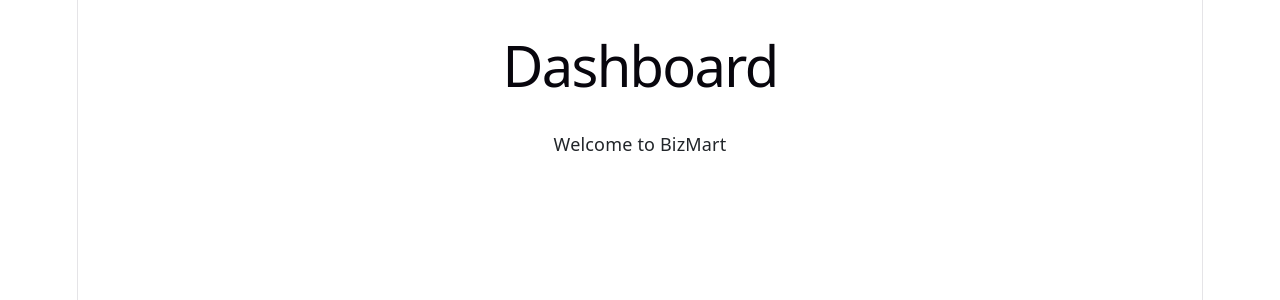
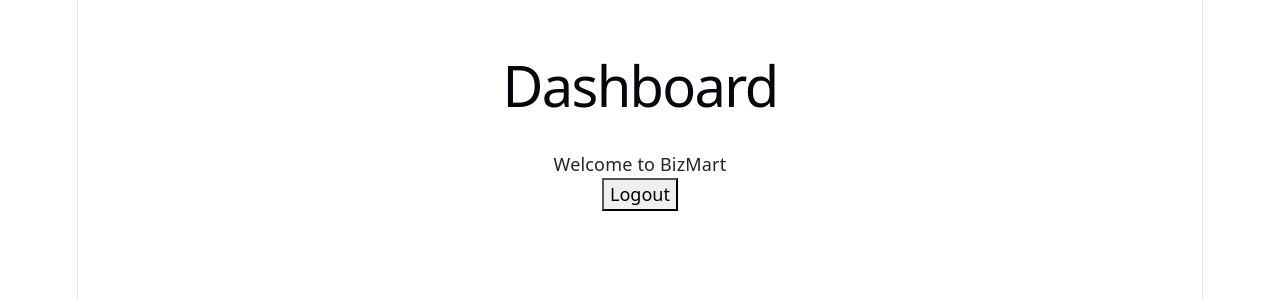
Before and after one commit to shubhamabhambure3/bizmart-platform, a React (Vite) app in the folder frontend/bizmart-frontend/: page /dashboard in a window 1280 px wide. Shown: the top 300 px of the page. Built offline with nearby package versions, Linux system fonts and the light colour scheme; sample sign-in values are in the browser's storage.

Commit message:
feat(auth): implement logout functionality

```diff
--- a/frontend/bizmart-frontend/src/pages/DashboardPage.jsx
+++ b/frontend/bizmart-frontend/src/pages/DashboardPage.jsx
@@ -1,8 +1,25 @@
+import { useNavigate } from 'react-router-dom'
+import { logout } from '../services/authService'
+
 function DashboardPage() {
+  const navigate = useNavigate()
+
+  const handleLogout = () => {
+    logout()
+    navigate('/login')
+  }
+
   return (
-    <div>
+    <div style={{ padding: '20px' }}>
       <h1>Dashboard</h1>
+
       <p>Welcome to BizMart</p>
+
+      <button
+        onClick={handleLogout}
+      >
+        Logout
+      </button>
     </div>
   )
 }
```
